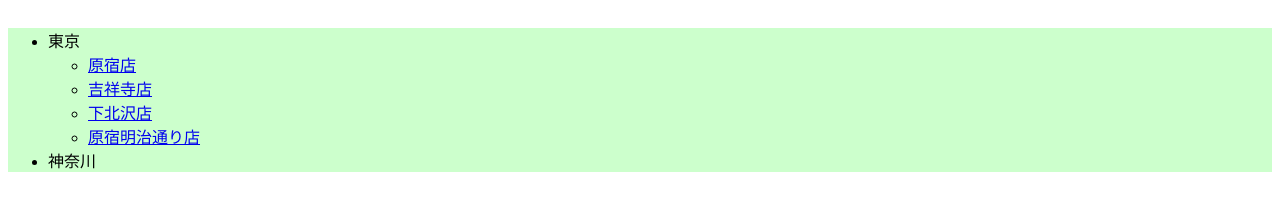
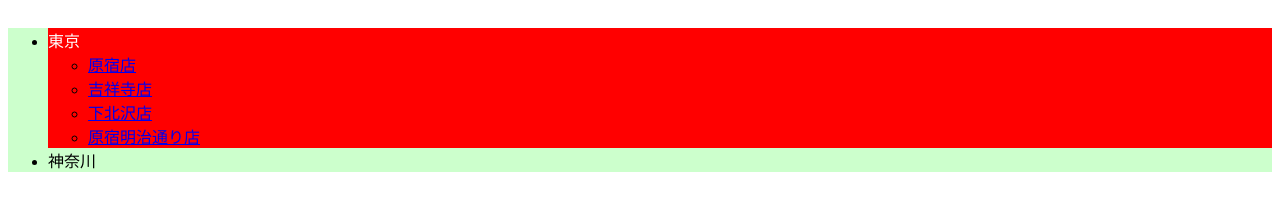
Before and after one commit to metheglin/jqOrchestra, a plain HTML site: page example/index.html in a window 1280 px wide. Both pictures are taken after a click on the item "東京". Shown: the part 60-270 px from the top of the page. Drawn offline with Linux system fonts and the light colour scheme.

Commit message:
accordable-ul got acceptable the css properties change on open/close event.

```diff
--- a/accordable-ul.js
+++ b/accordable-ul.js
@@ -1,4 +1,5 @@
-var accordable_ul = function(/* jquery_object=*/ $$) {
+var accordable_ul = function(/* jquery_object=*/ $$, /* css=*/ css) {
+
   var init = function() {
     $li = $$.find('li');
     // Set object style
@@ -8,10 +9,34 @@ var accordable_ul = function(/* jquery_object=*/ $$) {
     $li.click(function(){
       $child_ul = $(this).children('ul');
       if ( $child_ul.is(':visible') ) { // close
+        // css change
+        if ( typeof css != 'undefined' && typeof css.close != 'undefined' ) {
+          for ( var selector_str in css.close ) {
+            var  $selector = $(this);
+            if ( selector_str != ':self' ) {
+              $selector = $(this).find(selector_str);
+            }
+            $selector.css(css.close[selector_str]);
+          }
+        }
+
+        // animation
         $child_ul.animate({height: 'hide'}, 100, 'swing', function(){
           $(this).hide();
         });
       } else { // open
+        // css change
+        if ( typeof css != 'undefined' && typeof css.close != 'undefined' ) {
+          for ( var selector_str in css.open ) {
+            var $selector = $(this);
+            if ( selector_str != ':self' ) {
+              $selector = $(this).find(selector_str);
+            }
+            $selector.css(css.open[selector_str]);
+          }
+        }
+
+        // animation
         $child_ul.animate({height: 'show'}, 100, 'swing').show();
       }
     });
--- a/example/index.html
+++ b/example/index.html
@@ -23,7 +23,7 @@
 <div style="margin-top:30px;background:#cfc;">
   <ul class="accordable-ul">
     <li>
-      東京
+      <span>東京</span>
       <ul>
         <li><a href="#">原宿店</a></li>
         <li><a href="#">吉祥寺店</a></li>
@@ -32,7 +32,7 @@
       </ul>
     </li>
     <li>
-      神奈川
+      <span>神奈川</span>
       <ul>
         <li><a href="#">aaaaaaaaaaaaaaaaaaaaaa</a></li>
         <li><a href="#">原宿明治通り店</a></li>
--- a/example/js/init.js
+++ b/example/js/init.js
@@ -1,4 +1,24 @@
 $(function(){
   hover_pulldown($('.hover-pulldown')).init();
-  accordable_ul($('.accordable-ul')).init();
+  accordable_ul(
+    $('.accordable-ul'),
+    {
+      close: {
+        ':self': {
+          background: '#00f'
+        },
+        'span': {
+          color: '#000'
+        }
+      },
+      open: {
+        ':self': {
+          background: '#f00'
+        },
+        'span': {
+          color: '#fff'
+        }
+      }
+    }
+  ).init();
 });
```
